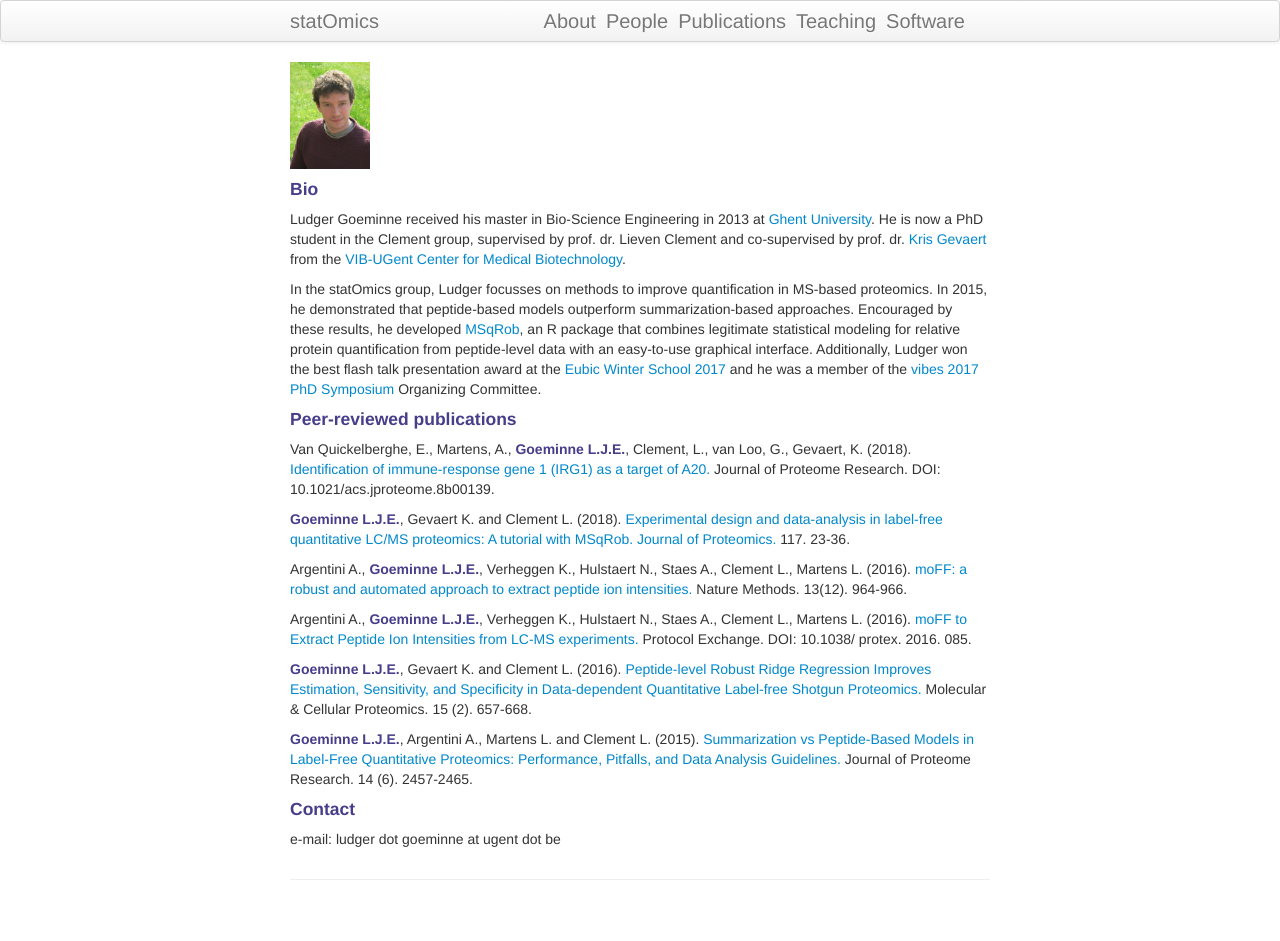
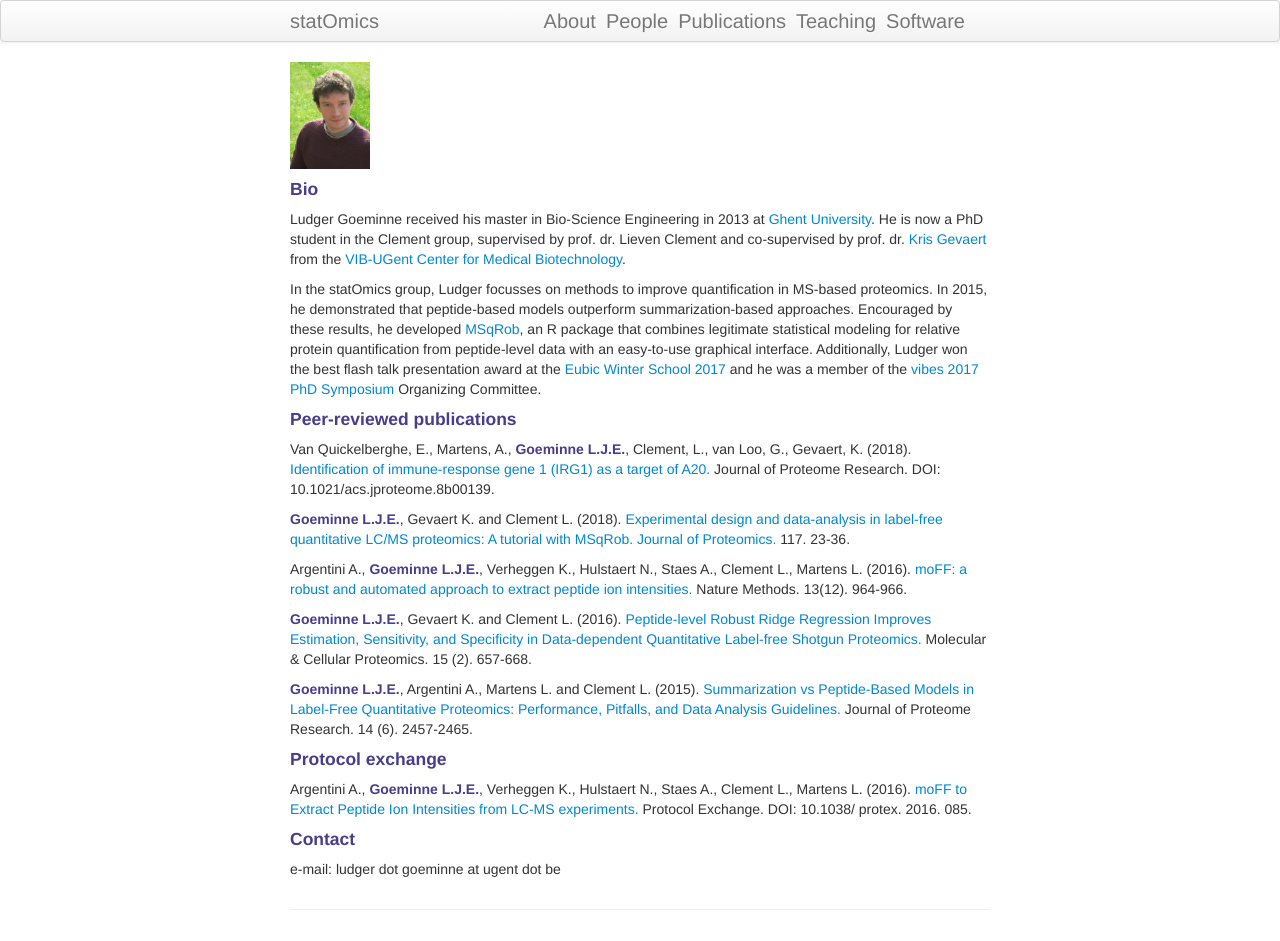
Before and after one commit to statOmics/statOmics.github.io, a Jekyll site: the page built from pages/ludger.md, in a window 1280 px wide. Built offline with Jekyll 4.4.1, drawn with Linux system fonts in a browser that asks for light colours; before the commit the page ends 911 px from its top, so only the background shows below that.

Commit message:
Update ludger.md

```diff
--- a/pages/ludger.md
+++ b/pages/ludger.md
@@ -18,12 +18,14 @@ Van Quickelberghe, E., Martens, A., **Goeminne L.J.E.**, Clement, L., van Loo, G
 
 Argentini A., **Goeminne L.J.E.**, Verheggen K., Hulstaert N., Staes A., Clement L., Martens L. (2016). [moFF: a robust and automated approach to extract peptide ion intensities.](https://www.nature.com/articles/nmeth.4075) Nature Methods. 13(12). 964-966.
 
-Argentini A., **Goeminne L.J.E.**, Verheggen K., Hulstaert N., Staes A., Clement L., Martens L. (2016). [moFF to Extract Peptide Ion Intensities from LC-MS experiments.](https://www.nature.com/protocolexchange/protocols/5233) Protocol Exchange. DOI: 10.1038/ protex. 2016. 085.
-
 **Goeminne L.J.E.**, Gevaert K. and Clement L. (2016). [Peptide-level Robust Ridge Regression Improves Estimation, Sensitivity, and Specificity in Data-dependent Quantitative Label-free Shotgun Proteomics.](http://www.mcponline.org/content/15/2/657.long) Molecular & Cellular Proteomics. 15 (2). 657-668.
 
 **Goeminne L.J.E.**, Argentini A., Martens L. and Clement L. (2015). [Summarization vs Peptide-Based Models in Label-Free Quantitative Proteomics: Performance, Pitfalls, and Data Analysis Guidelines.](https://pubs.acs.org/doi/10.1021/pr501223t) Journal of Proteome Research. 14 (6). 2457-2465.
 
+#### Protocol exchange
+
+Argentini A., **Goeminne L.J.E.**, Verheggen K., Hulstaert N., Staes A., Clement L., Martens L. (2016). [moFF to Extract Peptide Ion Intensities from LC-MS experiments.](https://www.nature.com/protocolexchange/protocols/5233) Protocol Exchange. DOI: 10.1038/ protex. 2016. 085.
+
 #### Contact
 
 e-mail: ludger dot goeminne at ugent dot be
```
